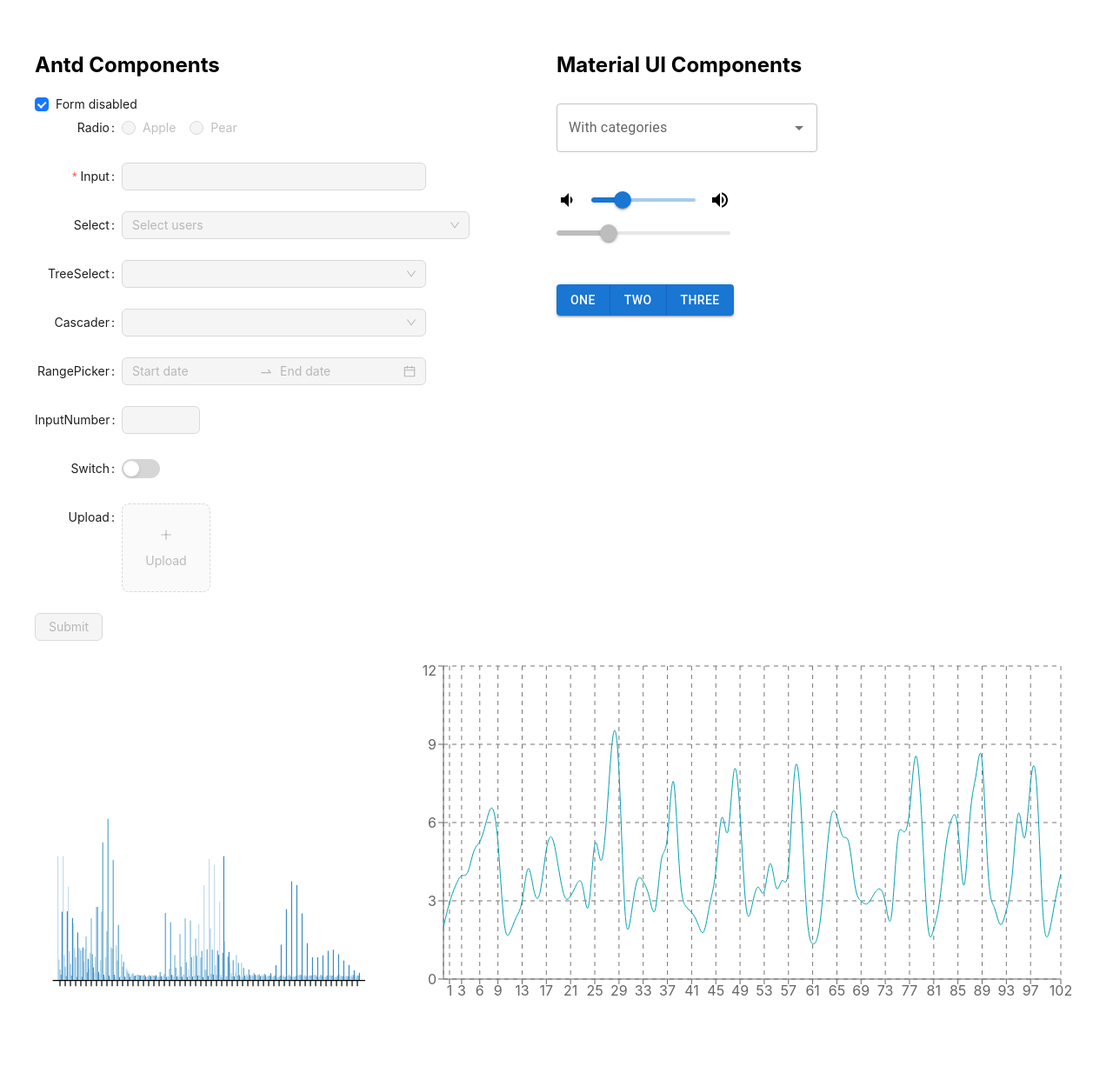
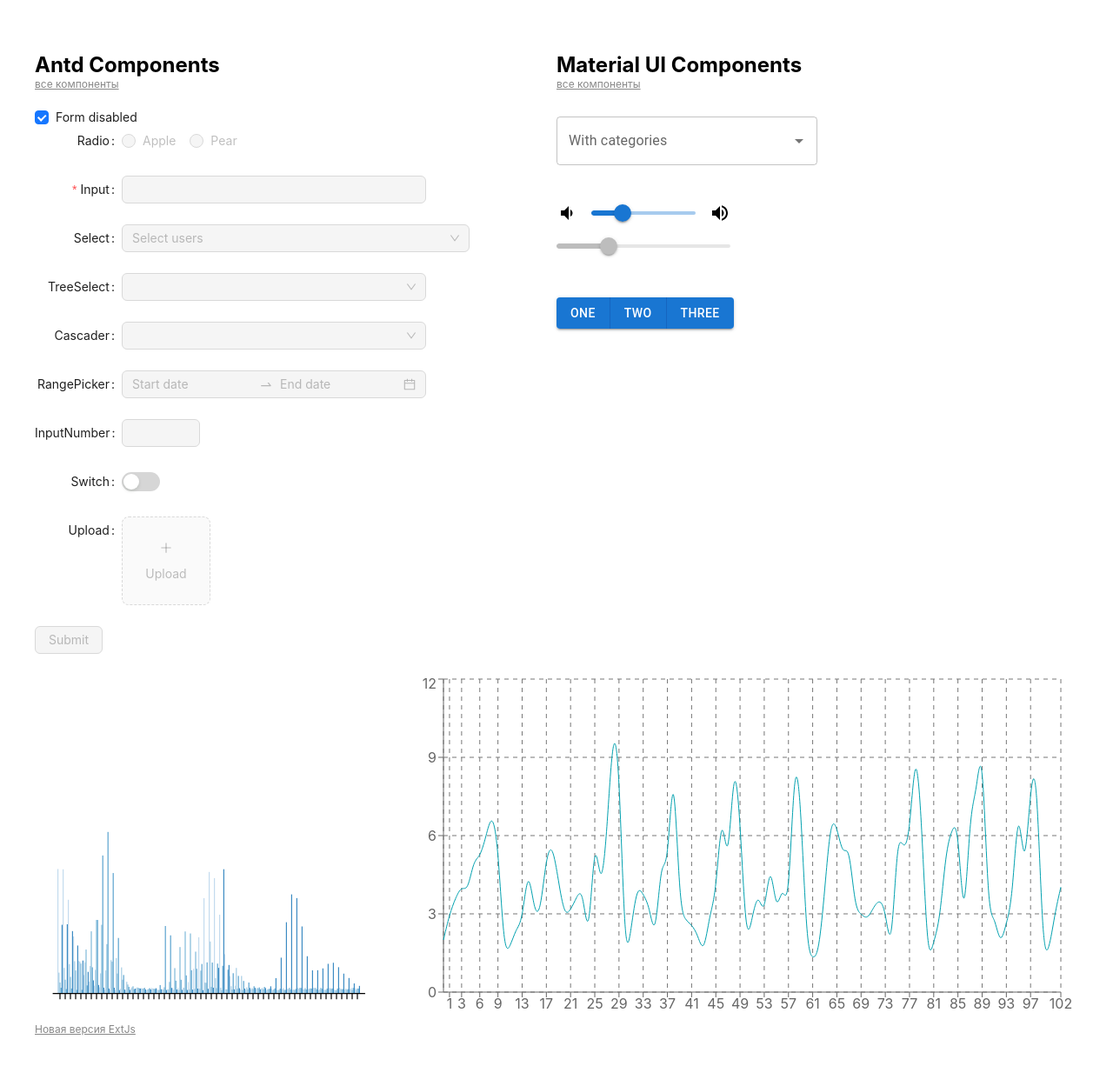
Before and after one commit to evKoval/react_demo, a React (Create React App) app: page / in a window 1280 px wide. Shown: the top 1226 px of the page at 87% size. Before the commit the page ends 1201 px from the top, so only its background shows below. Built offline with nearby package versions, Linux system fonts and the light colour scheme.

Commit message:
ссылки на ресурсы

```diff
--- a/src/App.css
+++ b/src/App.css
@@ -37,3 +37,11 @@
         transform: rotate(360deg);
     }
 }
+
+.external-link{
+    display: block;
+    font-size: 12px;
+    color: #888888;
+    margin-bottom: 10px;
+    font-weight: normal;
+}
--- a/src/App.tsx
+++ b/src/App.tsx
@@ -25,7 +25,13 @@
                     <Chart1 width={300} height={300}/>
                     <Chart/>
                 </div>
+                <div>
+                    <a className="external-link"
+                       href="https://examples.sencha.com/extjs/7.6.0/examples/kitchensink/?modern#components">Новая
+                        версия ExtJs</a>
+                </div>
             </>
+
         </ThemeProvider>
     );
 }
--- a/src/components/Form.tsx
+++ b/src/components/Form.tsx
@@ -28,7 +28,10 @@
 
     return (
         <div style={{width: "800px", display: "block"}}>
-            <h2>Antd Components</h2>
+            <h2>Antd Components
+                <a className="external-link" href={"https://ant.design/components/overview"}>все компоненты</a>
+            </h2>
+
             <Checkbox
                 checked={componentDisabled}
                 onChange={(e) => setComponentDisabled(e.target.checked)}
--- a/src/components/MuiDemo.tsx
+++ b/src/components/MuiDemo.tsx
@@ -21,7 +21,10 @@
     });
 
     return <div style={{width: "800px", display: "block"}}>
-        <h2 style={{marginBottom: "30px"}}>Material UI Components</h2>
+        <h2 style={{marginBottom: "30px"}}>Material UI Components
+            <a className="external-link" href={"https://mui.com/x/react-data-grid/"}>все компоненты</a>
+        </h2>
+
         <div style={{display: "grid", gap: "40px"}}>
         <Box sx={{ width: 200 }}>
         <Autocomplete
```
